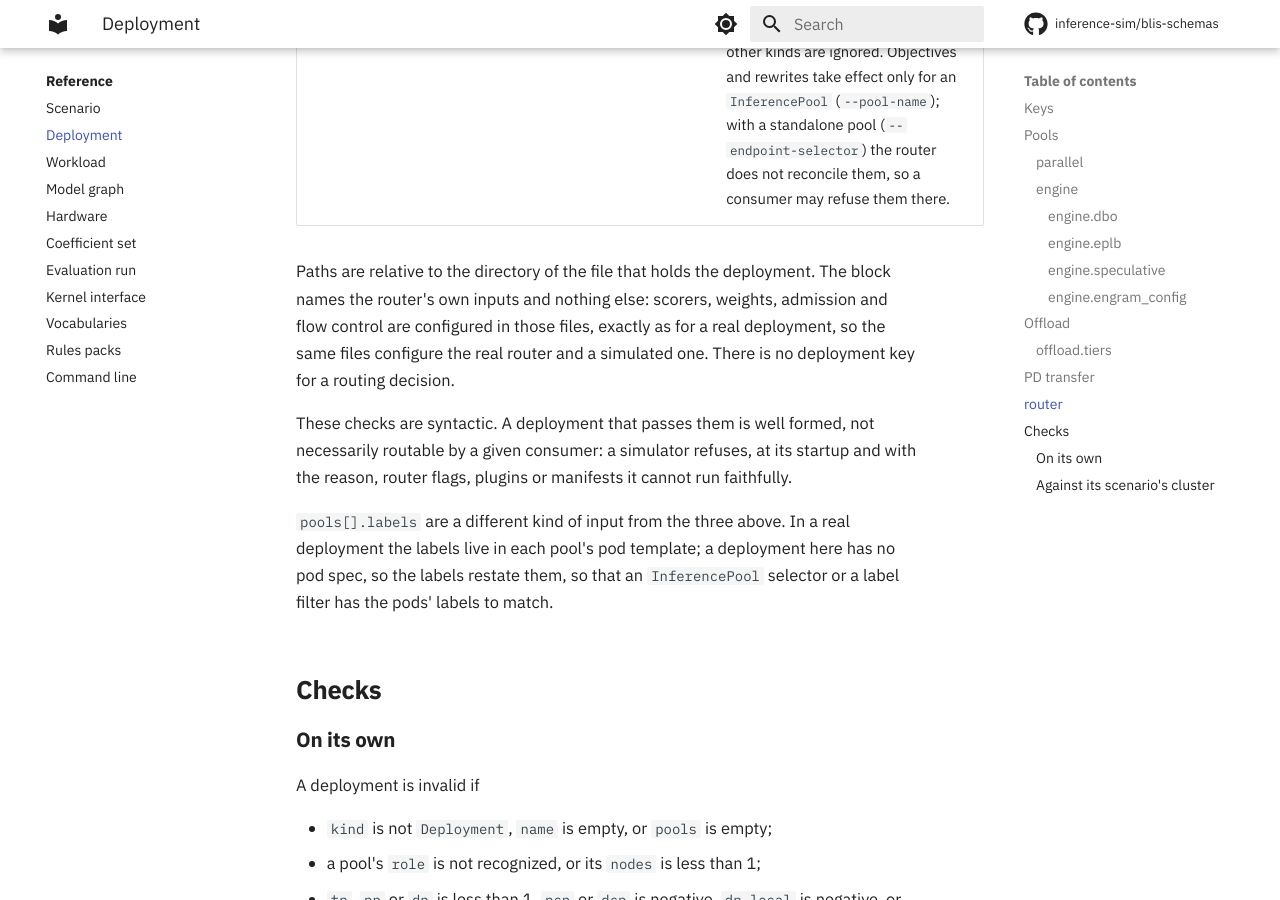
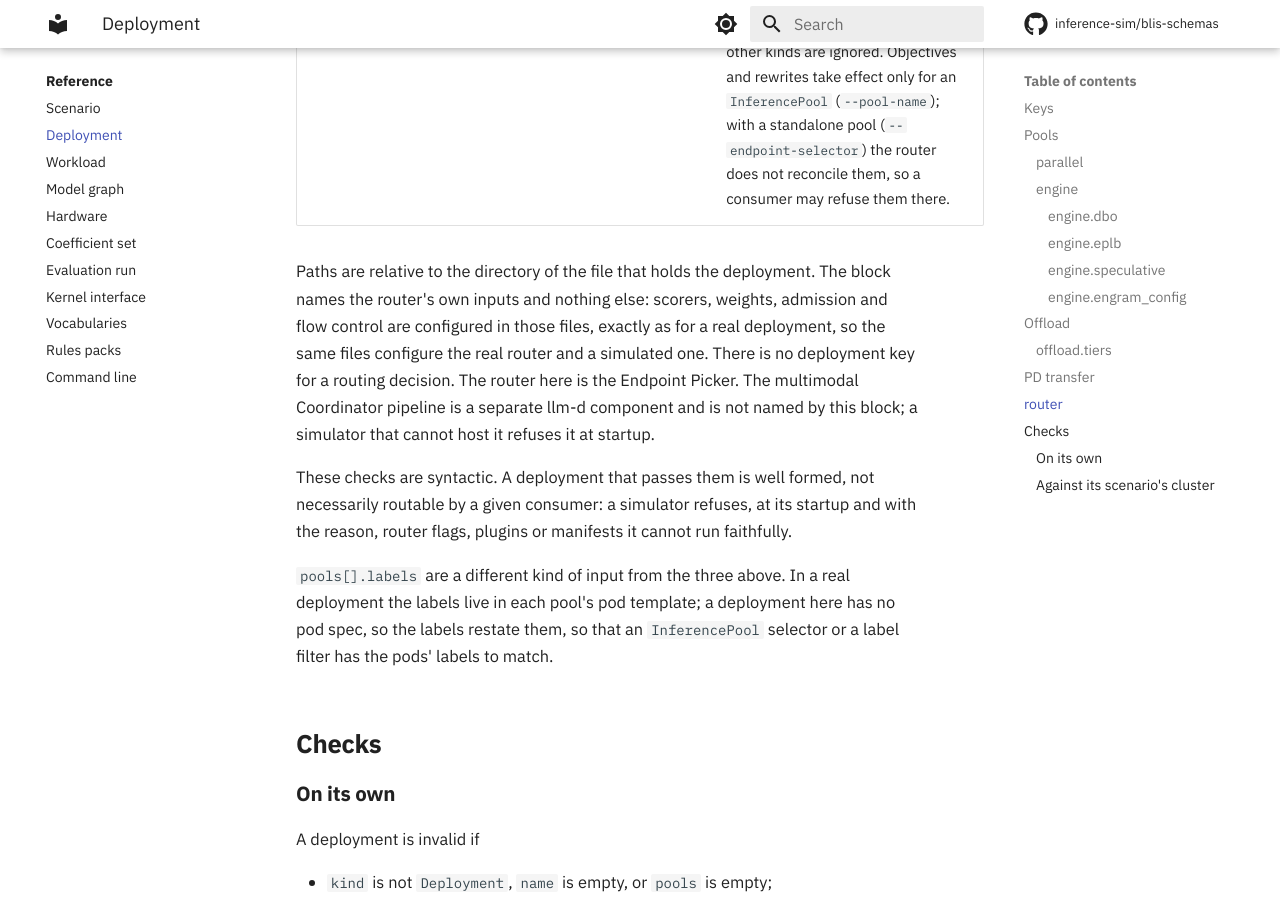
Before and after one commit to inference-sim/blis-schemas, an MkDocs documentation site: the page built from docs/reference/deployment.md, in a window 1280 px wide and 900 px high, scrolled down 10204 px. Built offline with MkDocs 1.6.1 and Material for MkDocs 9.7.7, drawn with Linux system fonts in a browser that asks for light colours; comment, search, counter and statistics services are not loaded; the version menu is left out.

Commit message:
docs(deployment): the router block names the EPP, not the Coordinator pipeline
Co-Authored-By: Claude Opus 5.5 (1M context) <noreply@anthropic.com>

```diff
--- a/docs/reference/deployment.md
+++ b/docs/reference/deployment.md
@@ -218,7 +218,9 @@ registry coefficient, so it cannot be set here.
 Paths are relative to the directory of the file that holds the deployment. The block names
 the router's own inputs and nothing else: scorers, weights, admission and flow control are
 configured in those files, exactly as for a real deployment, so the same files configure the
-real router and a simulated one. There is no deployment key for a routing decision.
+real router and a simulated one. There is no deployment key for a routing decision. The router here is the Endpoint Picker. The
+multimodal Coordinator pipeline is a separate llm-d component and is not named by this block; a
+simulator that cannot host it refuses it at startup.
 
 These checks are syntactic. A deployment that passes them is well formed, not necessarily
 routable by a given consumer: a simulator refuses, at its startup and with the reason, router
```
